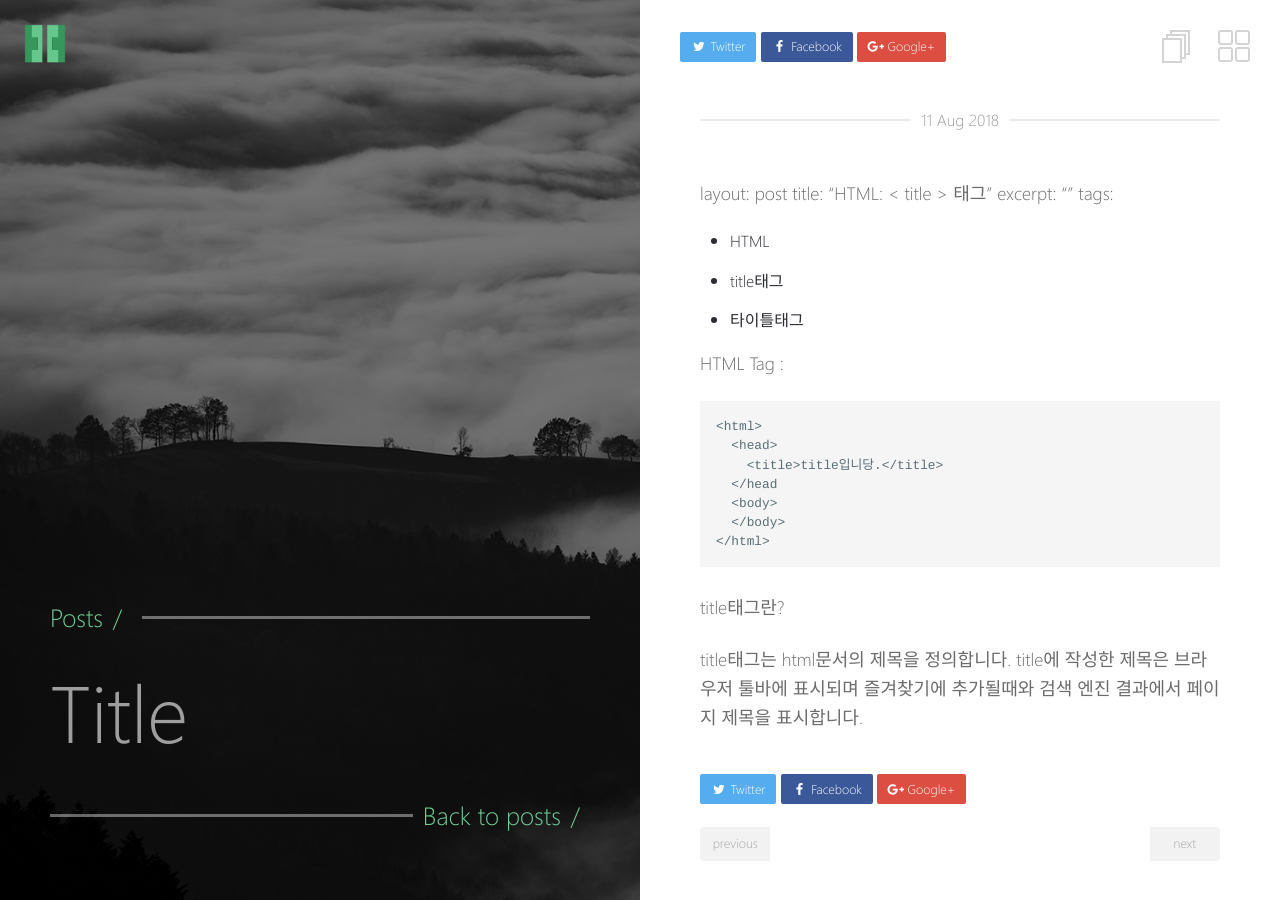
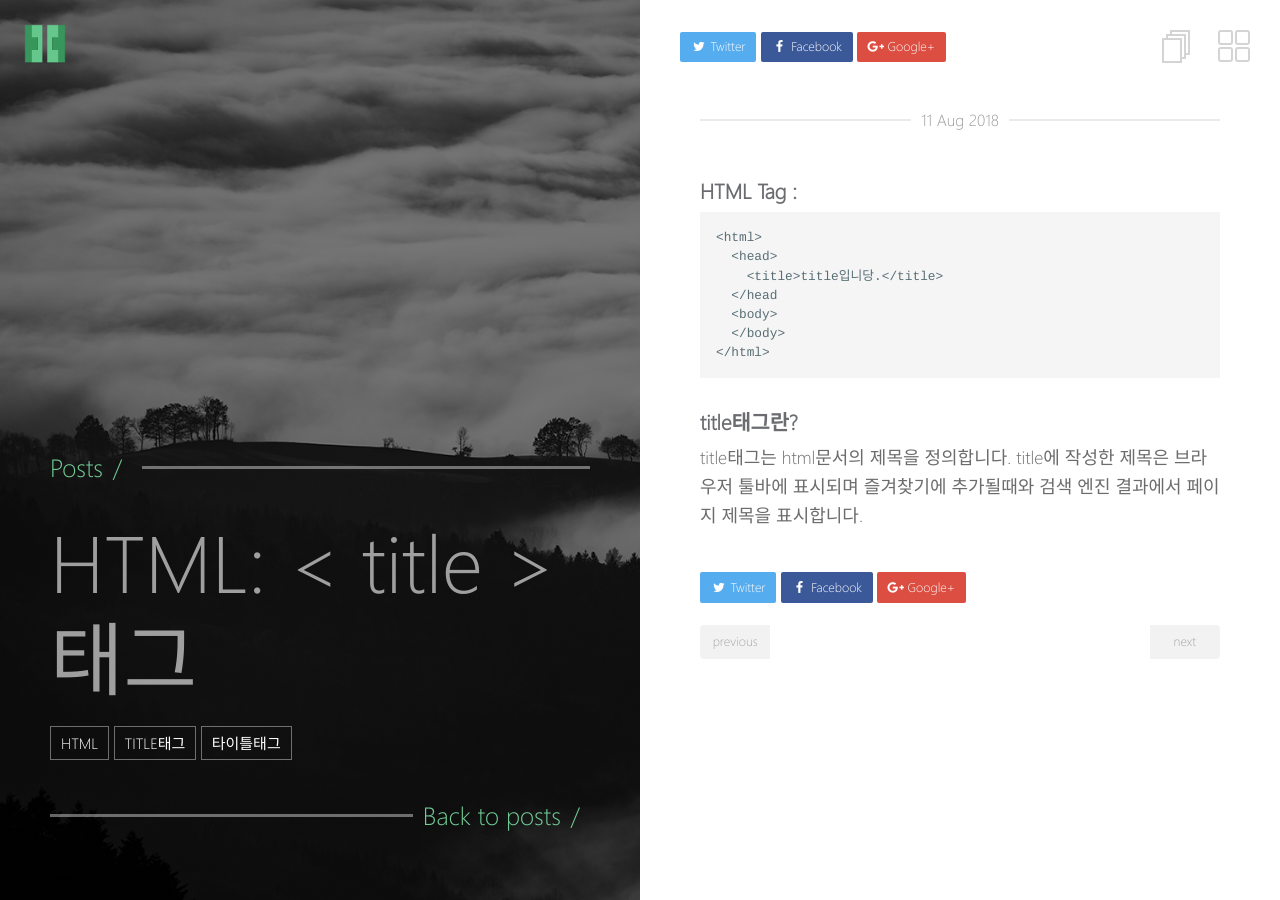
Before and after one commit to yubobae/yubobae.github.com, a Jekyll site: the page built from _posts/html/2018-08-11-title.md, in a window 1280 px wide. Built offline with Jekyll 4.4.1, drawn with Linux system fonts in a browser that asks for light colours; our own code applies the rules of GitHub Pages for plain Markdown files.

Commit message:
Update 2018-08-11-title.md

```diff
--- a/_posts/html/2018-08-11-title.md
+++ b/_posts/html/2018-08-11-title.md
@@ -1,3 +1,4 @@
+---
 layout: post
 title: "HTML: < title > 태그"
 excerpt: ""
@@ -5,9 +6,9 @@ tags:
   - HTML
   - title태그
   - 타이틀태그
+---
 
-
-HTML Tag : <title>태그
+### HTML Tag : <title>태그
 
     <html>
       <head>
@@ -17,7 +18,7 @@ HTML Tag : <title>태그
       </body>
     </html>
 
-title태그란?
+### title태그란?
 
 title태그는 html문서의 제목을 정의합니다.
 title에 작성한 제목은 브라우저 툴바에 표시되며 즐겨찾기에 추가될때와
```
